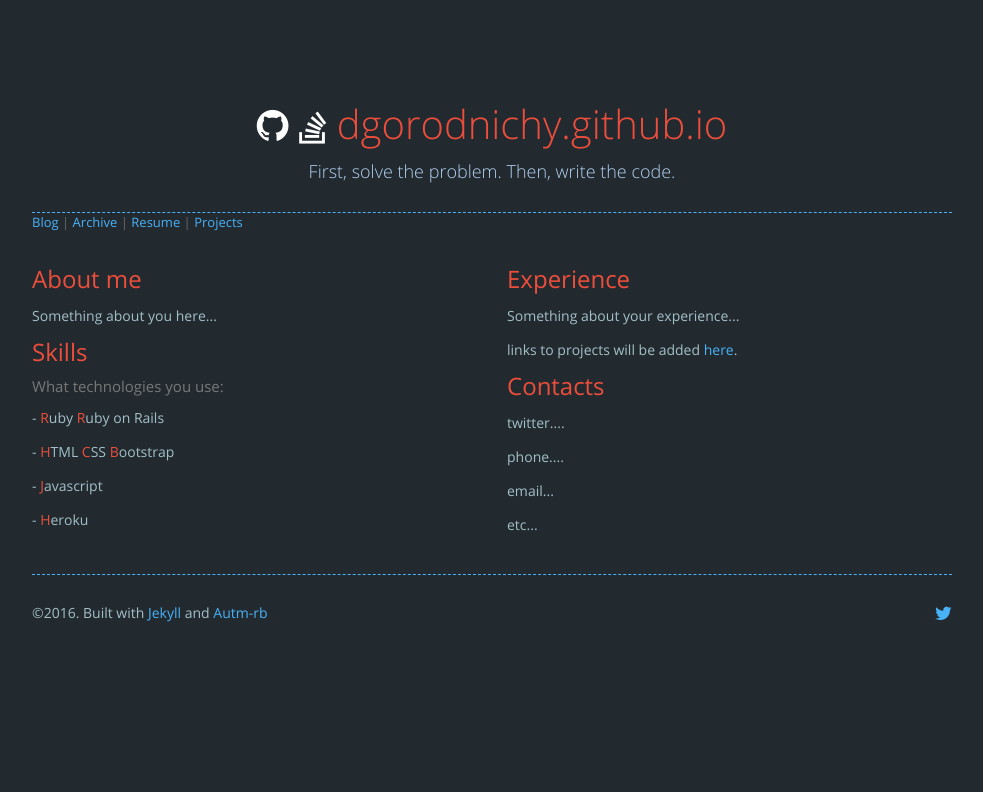
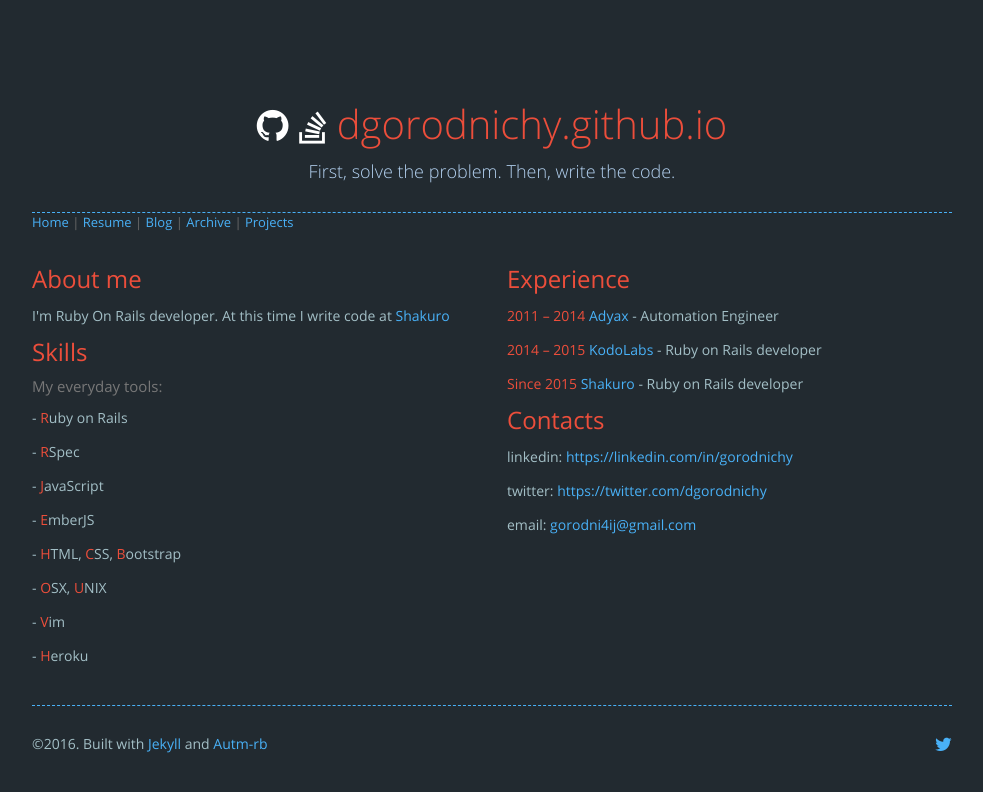
Before and after one commit to dgorodnichy/dgorodnichy.github.io, a Jekyll site: the page built from resume.html, in a window 1280 px wide. Shown: the top 792 px of the page, without its empty margins (148-1131 px from the left). Built offline with Jekyll 4.4.1, drawn with Linux system fonts in a browser that asks for light colours; nearby versions of some CDN libraries; comment, search, counter and statistics services are not loaded.

Commit message:
Update resume page

```diff
--- a/_config.yml
+++ b/_config.yml
@@ -1,6 +1,6 @@
 baseurl: "" # The subpath of your site. Use "" if you're hosting a blog at the root level.
-url: "username.github.io" # the base hostname & protocol for your site.
-title: "username-blog"
+url: "dgorodnichy.github.io" # the base hostname & protocol for your site.
+title: "dgorodnichy"
 
 
 paginate: 3 #articles per page
@@ -9,7 +9,7 @@
 
 #contacts
 git: "https://github.com/dgorodnichy"  #Add your github url here.
-stackoverflow: "http://stackoverflow.com/users/1231365/railsr" #Add your stackoverflow url here.
+stackoverflow: "http://stackoverflow.com/users/3027847/dgorodnichy" #Add your stackoverflow url here.
 twitter: "https://twitter.com/dgorodnichy"  #Add your twitter url here.
 
 #disqus comment
--- a/_includes/nav-links.html
+++ b/_includes/nav-links.html
@@ -1,7 +1,8 @@
 <span class="credits left">
+  <a href="{{ "/" | prepend:site.baseurl }}">Home</a> |
+  <a href="{{ "/resume" | prepend:site.baseurl }}">Resume</a> |
   <a href="{{ "/blog" | prepend:site.baseurl }}">Blog</a> |
   <a href="{{ "/archive" | prepend:site.baseurl }}">Archive</a> |
-  <a href="{{ "/resume" | prepend:site.baseurl }}">Resume</a> |
   <a href="{{ "/projects" | prepend:site.baseurl }}">Projects</a>
 </span>
 
--- a/index.html
+++ b/index.html
@@ -5,5 +5,5 @@
 
  <div class="text-center">
   <img class="circular" src="https://pp.vk.me/c633116/v633116478/a8e5/E_WFGlKdBKg.jpg" >
-  <p>contact me <a href="mailto:user@example.com">user (at) example.com</a></p>
+  <p>contact me <a href="mailto:gorodni4ij@gmail.com">gorodni4ij@gmail.com</a></p>
 </div>
--- a/resume.html
+++ b/resume.html
@@ -8,15 +8,19 @@
   <div class="col-md-6 post-nav">
     <div id="about_me">
       <h2>About me</h2>
-      <p>Something about you here...</p>
+      <p>I'm Ruby On Rails developer. At this time I write code at  <a href="http://shakuro.com">Shakuro</a></p>
     </div>
 
     <div id="skills">
       <h2>Skills</h2>
-      <h4 class="text-muted">What technologies you use:</h4>
-        <p> - <span>R</span>uby <span>R</span>uby on Rails</p>
-        <p> - <span>H</span>TML <span>C</span>SS <span>B</span>ootstrap</p>
-        <p> - <span>J</span>avascript</p>
+      <h4 class="text-muted">My everyday tools:</h4>
+        <p> - <span>R</span>uby on Rails</p>
+        <p> - <span>R</span>Spec</p>
+        <p> - <span>J</span>avaScript</p>
+        <p> - <span>E</span>mberJS</p>
+        <p> - <span>H</span>TML, <span>C</span>SS, <span>B</span>ootstrap</p>
+        <p> - <span>O</span>SX, <span>U</span>NIX</p>
+        <p> - <span>V</span>im</p>
         <p> - <span>H</span>eroku</p>
     </div>
   </div>
@@ -24,16 +28,16 @@
   <div class="col-md-6 post-nav">
     <div id="experience">
       <h2>Experience</h2>
-      <p>Something about your experience...</p>
-      <p>links to projects will be added <a href="{{ "/projects" | prepend:site.baseurl }}">here</a>.</p>
+      <p><span>2011 – 2014</span> <a href="https://www.adyax.com/">Adyax</a> - Automation Engineer</p>
+      <p><span>2014 – 2015</span> <a href="http://kodolabs.com/">KodoLabs</a> - Ruby on Rails developer</p>
+      <p><span>Since 2015</span> <a href="http://shakuro.com/">Shakuro</a> - Ruby on Rails developer</p>
     </div>
 
     <div id="contacts">
       <h2>Contacts</h2>
-      <p>twitter....</p>
-			<p>phone....</p>
-      <p>email...</p>
-			<p>etc...</p>
+      <p>linkedin: <a href="https://linkedin.com/in/gorodnichy"> https://linkedin.com/in/gorodnichy</a></p>
+      <p>twitter: <a href="https://twitter.com/dgorodnichy">https://twitter.com/dgorodnichy</a></p>
+      <p>email: <a href="mailto:gorodni4ij@gmail.com">gorodni4ij@gmail.com</a></p>
     </div>
   </div>
 </div>
```
